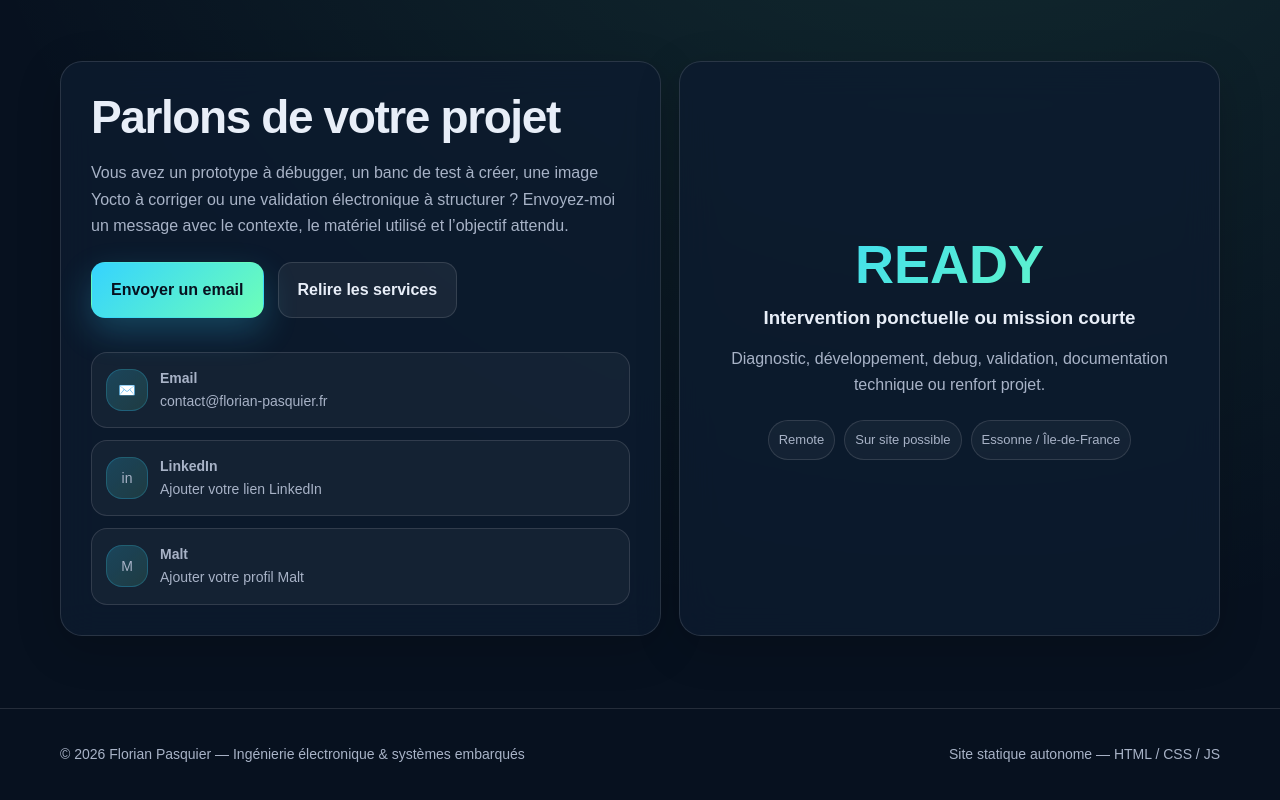
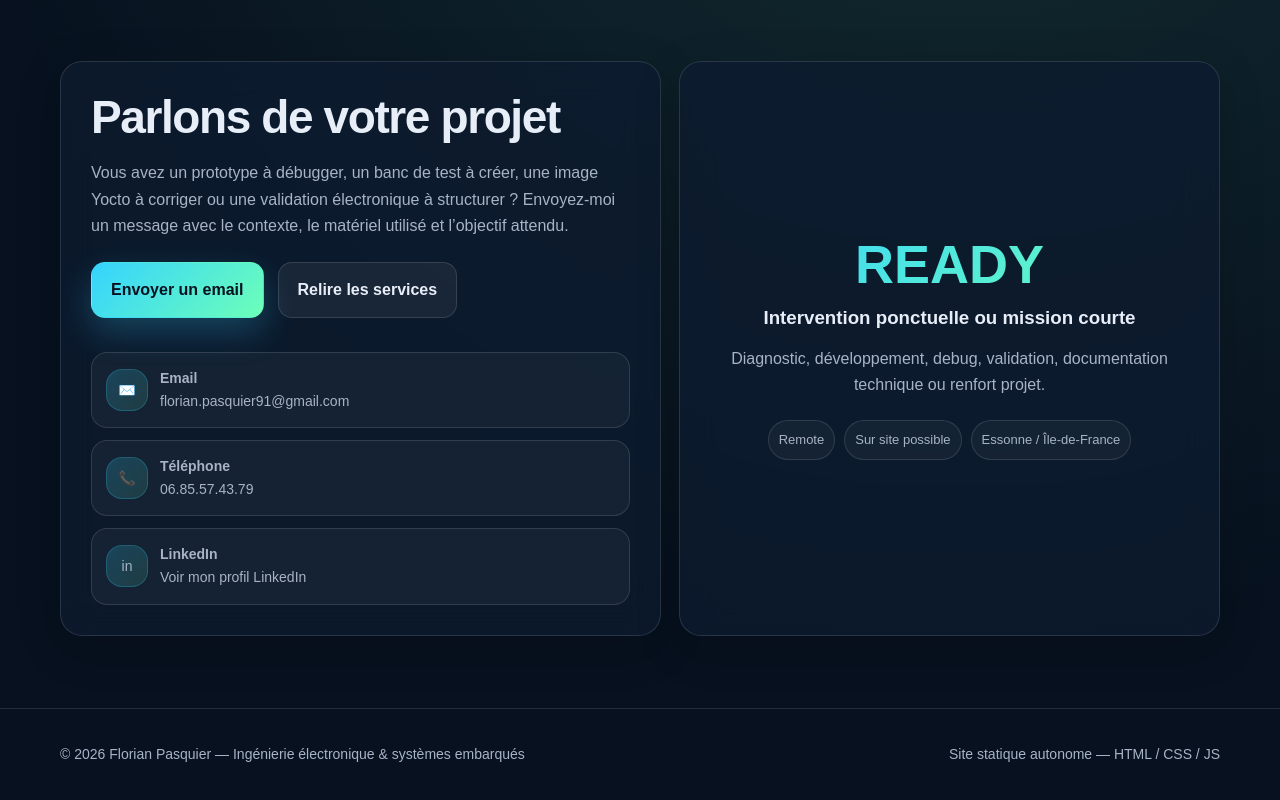
Before and after one commit to tigrenoir9/florian-pasquier-site, a plain HTML site: page index.html in a window 1280 px wide. Shown: the part 3991-4791 px from the top of the page. Drawn offline with Linux system fonts and the light colour scheme.

Commit message:
Update index.html

```diff
--- a/index.html
+++ b/index.html
@@ -21,8 +21,7 @@
         "addressCountry": "FR"
       },
       "sameAs": [
-        "https://www.linkedin.com/in/TON-LIEN-LINKEDIN",
-        "https://www.malt.fr/profile/TON-PROFIL-MALT",
+        "https://www.linkedin.com/in/florian-pasquier-973913401/",
         "https://github.com/tigenoir9"
       ],
       "knowsAbout": [
@@ -45,7 +44,8 @@
       ],
       "contactPoint": {
         "@type": "ContactPoint",
-        "email": "contact@florian-pasquier.fr",
+        "email": "florian.pasquier91@gmail.com",
+        "telephone": "+33685574379",
         "contactType": "customer service",
         "availableLanguage": ["French", "English"]
       }
@@ -883,7 +883,7 @@
           </p>
 
           <div class="hero-actions">
-            <a class="btn btn-primary" href="mailto:contact@florian-pasquier.fr?subject=Demande%20de%20mission%20freelance">Discuter de votre projet →</a>
+            <a class="btn btn-primary" href="mailto:florian.pasquier91@gmail.com?subject=Demande%20de%20mission%20freelance">Discuter de votre projet →</a>
             <a class="btn btn-secondary" href="#projects">Voir mes exemples</a>
           </div>
 
@@ -1137,22 +1137,22 @@
             le matériel utilisé et l’objectif attendu.
           </p>
           <div class="hero-actions">
-            <a class="btn btn-primary" href="mailto:contact@florian-pasquier.fr?subject=Demande%20de%20mission%20freelance&body=Bonjour%20Florian,%0D%0A%0D%0AJe%20vous%20contacte%20pour%20une%20mission%20concernant%20...%0D%0A%0D%0AMat%C3%A9riel%20:%0D%0AObjectif%20:%0D%0AD%C3%A9lai%20:%0D%0A%0D%0ACordialement,">Envoyer un email</a>
+            <a class="btn btn-primary" href="mailto:florian.pasquier91@gmail.com?subject=Demande%20de%20mission%20freelance&body=Bonjour%20Florian,%0D%0A%0D%0AJe%20vous%20contacte%20pour%20une%20mission%20concernant%20...%0D%0A%0D%0AMat%C3%A9riel%20:%0D%0AObjectif%20:%0D%0AD%C3%A9lai%20:%0D%0A%0D%0ACordialement,">Envoyer un email</a>
             <a class="btn btn-secondary" href="#services">Relire les services</a>
           </div>
 
           <div class="contact-list">
-            <a class="contact-item" href="mailto:contact@florian-pasquier.fr">
+            <a class="contact-item" href="mailto:florian.pasquier91@gmail.com">
               <span class="icon" style="margin:0; width:42px; height:42px;">✉️</span>
-              <span><strong>Email</strong><span>contact@florian-pasquier.fr</span></span>
+              <span><strong>Email</strong><span>florian.pasquier91@gmail.com</span></span>
             </a>
-            <a class="contact-item" href="#" target="_blank" rel="noopener">
+            <a class="contact-item" href="tel:+33685574379">
+              <span class="icon" style="margin:0; width:42px; height:42px;">📞</span>
+              <span><strong>Téléphone</strong><span>06.85.57.43.79</span></span>
+            </a>
+            <a class="contact-item" href="https://www.linkedin.com/in/florian-pasquier-973913401/" target="_blank" rel="noopener">
               <span class="icon" style="margin:0; width:42px; height:42px;">in</span>
-              <span><strong>LinkedIn</strong><span>Ajouter votre lien LinkedIn</span></span>
-            </a>
-            <a class="contact-item" href="#" target="_blank" rel="noopener">
-              <span class="icon" style="margin:0; width:42px; height:42px;">M</span>
-              <span><strong>Malt</strong><span>Ajouter votre profil Malt</span></span>
+              <span><strong>LinkedIn</strong><span>Voir mon profil LinkedIn</span></span>
             </a>
           </div>
         </div>
```
